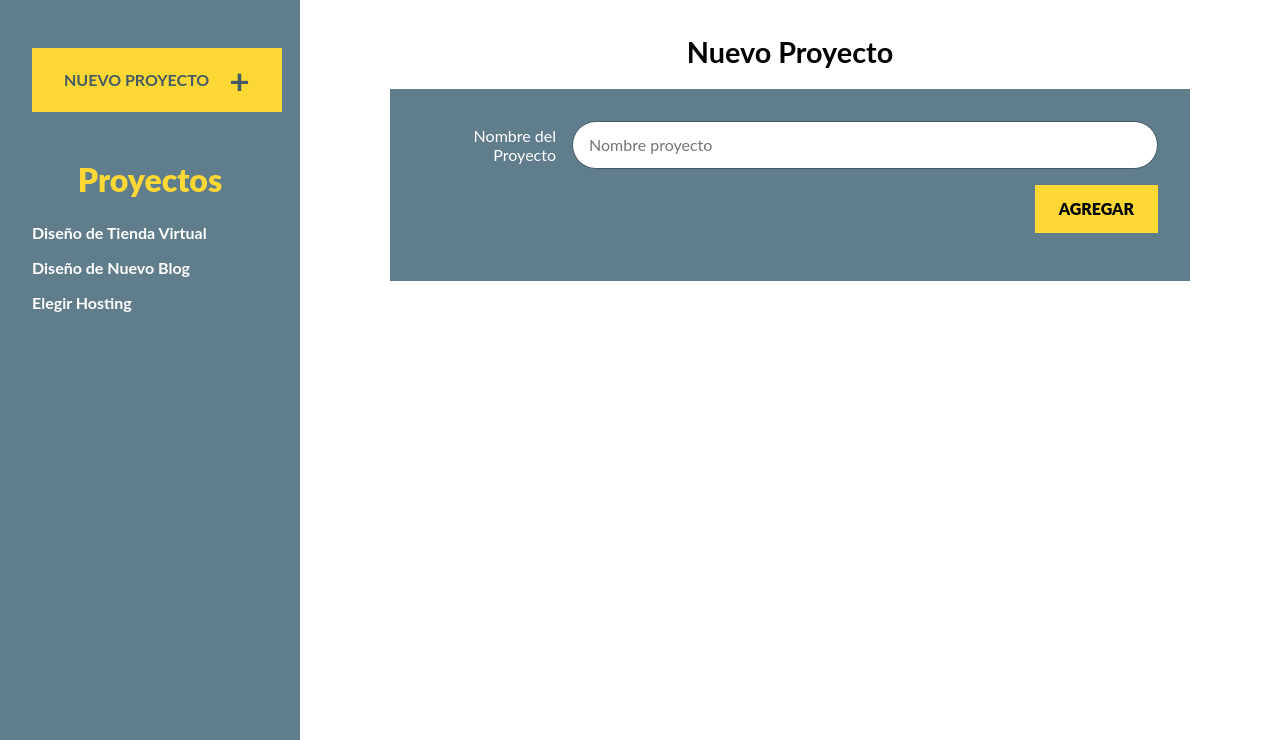
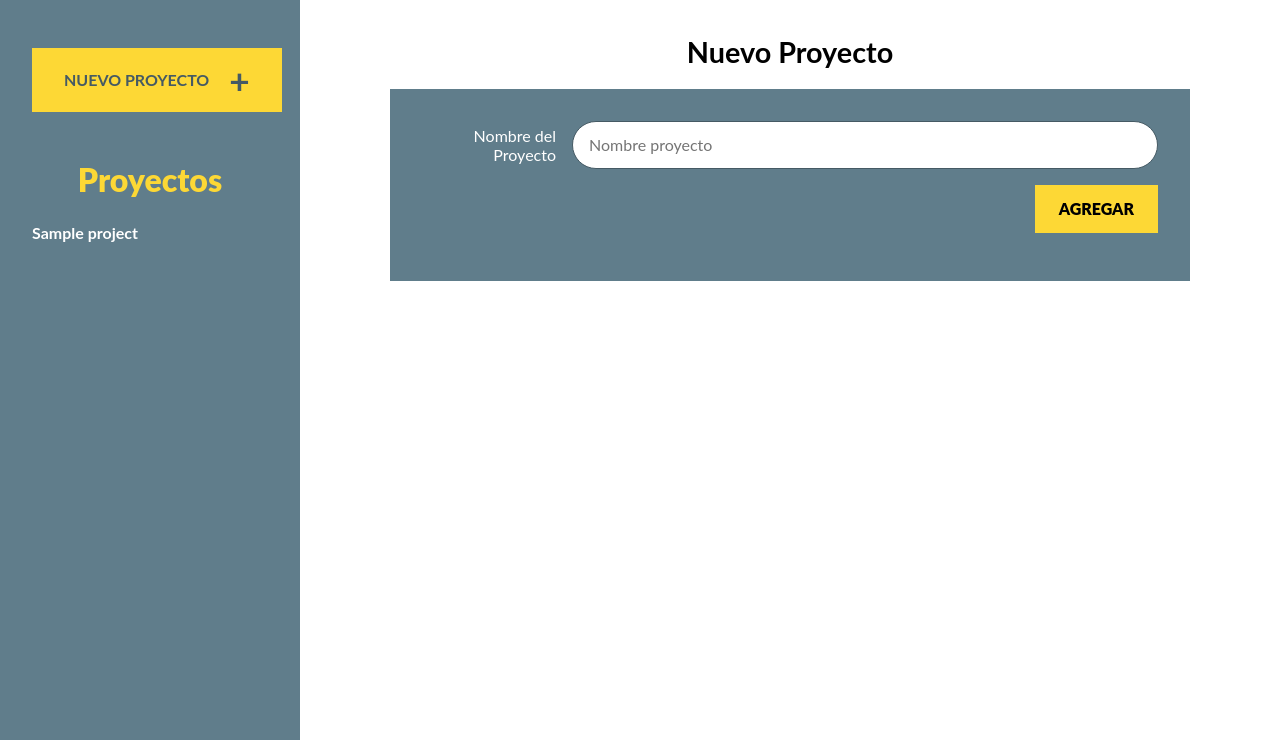
Before and after one commit to mauromolina/uptask-node, a Node server app: page /newProject in a window 1280 px wide. Shown: the part 60-800 px from the top of the page. Run offline with Node 20, Linux system fonts and the light colour scheme; tables that the repository leaves empty hold one stand-in row (values such as "Sample post"); some libraries are stand-ins or nearby versions.

Commit message:
finished projects routes

```diff
--- a/controllers/projectController.js
+++ b/controllers/projectController.js
@@ -1,21 +1,26 @@
 const Project = require('../models/Project');
 const slug = require('slug');
 
-exports.projectsHome = (req, res) => {
+exports.projectsHome = async (req, res) => {
+    const projects = await Project.findAll();
     res.render('index', {
-        pageName: 'Proyectos'
+        pageName: 'Proyectos',
+        projects
     });
 }
 
-exports.projectForm = (req, res) => {
+exports.projectForm = async (req, res) => {
+    const projects = await Project.findAll();
     res.render('projectForm', {
-        pageName: 'Nuevo Proyecto'
+        pageName: 'Nuevo Proyecto',
+        projects
     })
 }
 
 exports.newProject = async (req, res) => {
     const { name } = req.body;
     let errors = [];
+    const projects = await Project.findAll();
     if(!name){
         errors.push({
             text: 'El nombre de proyecto es obligatorio'
@@ -24,15 +29,33 @@ exports.newProject = async (req, res) => {
     if(errors.length > 0){
         res.render('projectForm', {
             pageName: 'Nuevo Proyecto',
-            errors
+            errors,
+            projects
         })
     }
     else {
         const url = (slug(name));
         const project = Project.create({
             name,
-            url
+            url,
+            projects
         });
         res.redirect('/')
     }
 }
+
+exports.getProject = async (req, res) => {
+    const projects = await Project.findAll();
+    const project = await Project.findOne({
+        where: {
+            url: req.params.url
+        }
+    });
+    if(!project) return next();
+    console.log(project);
+    res.render('tasks', {
+        pageName: 'Tareas del proyecto',
+        project,
+        projects
+    });
+}
--- /dev/null
+++ b/helpers.js
@@ -0,0 +1 @@
+exports.vardump = obj => JSON.stringify(obj, null, 2);
--- a/index.js
+++ b/index.js
@@ -2,6 +2,7 @@ const express = require('express');
 const routes = require('./routes');
 const path = require('path');
 const bodyParser = require('body-parser');
+const helper = require('./helpers');
 
 const db = require('./config/db');
 require('./models/Project');
@@ -22,6 +23,11 @@ app.use(express.static('public'));
 app.set('view engine', 'pug');
 app.set('views', path.join(__dirname, './views'));
 
+app.use((req, res, next) => {
+    res.locals.vardump = helper.vardump;
+    next();
+});
+
 app.use(bodyParser.urlencoded({extended: true}));
 
 app.use('/', routes())
--- a/routes/index.js
+++ b/routes/index.js
@@ -10,6 +10,7 @@ module.exports = function() {
         '/newProject',
         body('name').not().isEmpty().trim().escape(),
         projectController.newProject
-        )
+        );
+    router.get('/projects/:url', projectController.getProject);
     return router;
 }
--- a/views/layout.pug
+++ b/views/layout.pug
@@ -18,10 +18,9 @@ html(lang="en")
                 .panel.lista-proyectos
                     h2 Proyectos
                     ul#proyectos.proyectos
-                        li
-                            a(href="#") Diseño de Tienda Virtual
-                        li
-                            a(href="#") Diseño de Nuevo Blog
-                        li
-                            a(href="#") Elegir Hosting
+                        if(projects.length)
+                            each project in projects
+                                li
+                                    a(href=`/projects/${project.url}`)= project.name
             block content
+            //- pre= vardump(projects)
--- /dev/null
+++ b/views/tasks.pug
@@ -0,0 +1,5 @@
+extends layout
+
+block content
+    .contenido-principal
+        h1 #{pageName}
```
